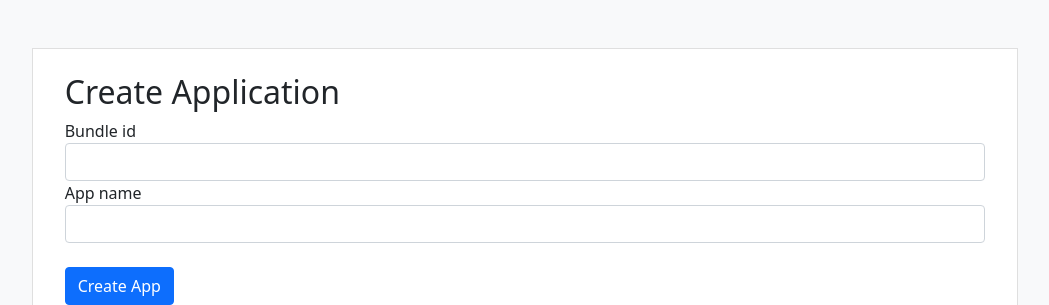
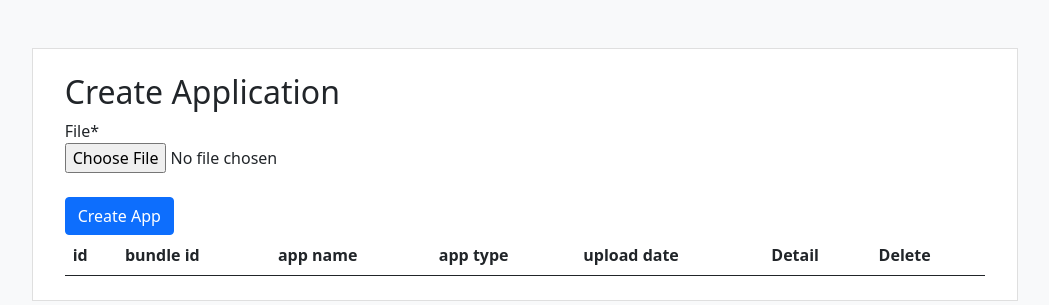
Before and after one commit to CunninghamL/ofb-apks, a Django app: page / in a window 1280 px wide. Shown: the part 56-361 px from the top of the page, without its empty margins (115-1164 px from the left). Run offline with Django 3.2, Linux system fonts and the light colour scheme; data that the repository does not hold is empty; parts of the project's set-up code (start-up, migrations or seed data) failed here and were passed over; some libraries are stand-ins or nearby versions.

Commit message:
add create app

```diff
--- /dev/null
+++ b/apps/constants.py
@@ -0,0 +1,6 @@
+from enum import Enum
+
+
+class TypeApp(Enum):
+    IOS = 0
+    ANDROID = 1
--- /dev/null
+++ b/apps/form.py
@@ -0,0 +1,44 @@
+from django import forms
+from ipa import IPAFile
+from pyaxmlparser import APK
+
+from apps.constants import TypeApp
+from apps.models import Application, VersionApp
+
+
+class CreateAppForm(forms.ModelForm):
+    file = forms.FileField()
+
+    class Meta:
+        model = VersionApp
+        fields = ['file']
+
+    def save(self, commit=True):
+        try:
+            file = self.files['file']
+            if file.content_type == 'application/vnd.android.package-archive':
+                apk = APK(file)
+                bundle_id = apk.packagename
+                bundle_name = apk.get_app_name()
+                version = apk.version_name
+                type = TypeApp.ANDROID.value
+            else:
+                ipa = IPAFile(file)
+                bundle_id = ipa.app_info.get('CFBundleIdentifier')
+                bundle_name = ipa.get_app_name()
+                version = ipa.get_app_version()
+                type = TypeApp.IOS.value
+
+            app, is_create = Application.objects.get_or_create(
+                bundle_id=bundle_id,
+                type=type,
+            )
+            if is_create:
+                app.app_name = bundle_name
+                app.save()
+
+            self.instance.application = app
+            self.instance.version_name = version
+            self.instance.save()
+        except:
+            pass
--- a/apps/models.py
+++ b/apps/models.py
@@ -1,9 +1,12 @@
 from django.db import models
+
+from apps.constants import TypeApp
 
 
 class Application(models.Model):
     bundle_id = models.CharField(max_length=256, null=True, blank=True)
     app_name = models.CharField(max_length=512, null=True, blank=True)
+    type = models.IntegerField(choices=[(item.value, item.value) for item in TypeApp], default=TypeApp.IOS.value)
     description = models.CharField(max_length=512, null=True, blank=True)
     updated_at = models.DateTimeField(auto_now=True)
     created_at = models.DateTimeField(auto_now_add=True)
@@ -17,6 +20,7 @@ class Application(models.Model):
 
 class VersionApp(models.Model):
     application = models.ForeignKey(Application, on_delete=models.CASCADE)
-    file_ipa = models.FileField(upload_to='files/', null=True, blank=True)
+    file = models.FileField(upload_to='files/', null=True, blank=True)
+    version_name = models.CharField(max_length=128, null=True, blank=True)
     file_plist = models.FileField(upload_to='file_plist/', null=True, blank=True)
     created_at = models.DateTimeField(auto_now_add=True)
--- a/apps/views.py
+++ b/apps/views.py
@@ -1,11 +1,12 @@
 from django.urls import reverse_lazy
-from django.views.generic import ListView, CreateView, DeleteView
+from django.views.generic import ListView, CreateView, DeleteView, FormView
+from .form import CreateAppForm
 from .models import *
 
 
-class AppsVersionView(CreateView, ListView):
+class AppsVersionView(ListView):
     model = VersionApp
-    fields = ('file_ipa',)
+    fields = ('file',)
     template_name = 'app_versions.html'
     context_object_name = 'versions_app'
 
@@ -25,6 +26,10 @@ class AppsVersionView(CreateView, ListView):
         #     application_id=self.kwargs.get('pk'),
         #     file_ipa=request.POST.get("file_ipa"),
         # )
+    def get_queryset(self):
+        queryset = super(AppsVersionView, self).get_queryset()
+        queryset = queryset.filter(application=self.kwargs.get('pk'))
+        return queryset
 
     def get_context_data(self, **kwargs):
         context = super(AppsVersionView, self).get_context_data(**kwargs)
@@ -34,12 +39,17 @@ class AppsVersionView(CreateView, ListView):
         return context
 
 
-class AppsView(CreateView, ListView):
+class AppsView(ListView, FormView):
     model = Application
-    fields = ('bundle_id', 'app_name')
+    form_class = CreateAppForm
     template_name = 'app.html'
     context_object_name = 'apps'
     success_url = '/'
+
+    def post(self, request, *args, **kwargs):
+        form = self.get_form()
+        form.save()
+        return super(AppsView, self).post(request, args, kwargs)
 
 
 class AppsDeleteView(DeleteView):
--- a/host_app/settings.py
+++ b/host_app/settings.py
@@ -121,7 +121,7 @@ USE_I18N = True
 
 USE_L10N = True
 
-USE_TZ = True
+USE_TZ = False
 
 # Static files (CSS, JavaScript, Images)
 # https://docs.djangoproject.com/en/3.1/howto/static-files/
--- a/requirements.txt
+++ b/requirements.txt
@@ -5,3 +5,5 @@ python-decouple==3.1
 uWSGI==2.0.17.1
 django-cors-headers==3.2.1
 django-qr-code==2.2.0
+libipa
+pyaxmlparser
--- a/templates/app.html
+++ b/templates/app.html
@@ -15,6 +15,7 @@
             <th>id</th>
             <th>bundle id</th>
             <th>app name</th>
+            <th>app type</th>
             <th>upload date</th>
             <th>Detail</th>
             <th>Delete</th>
@@ -26,6 +27,7 @@
                 <td>{{ app.pk }}</td>
                 <td>{{ app.bundle_id }}</td>
                 <td>{{ app.app_name }}</td>
+                <td>{{ app.type }}</td>
                 <td>{{ app.created_at | date:"d F Y" }}</td>
                 <td>
                     {#                    <a href="{{ file.file_ipa.url }}" class='btn btn-primary btn-sm' target="blank">Download File</a>#}
```
Also changed, not shown: templates/app_versions.html (+8 -8 lines), apps/migrations/0002_auto_20210707_0426.py (added), apps/migrations/0003_versionapp_version_name.py (added), 1 other file.
